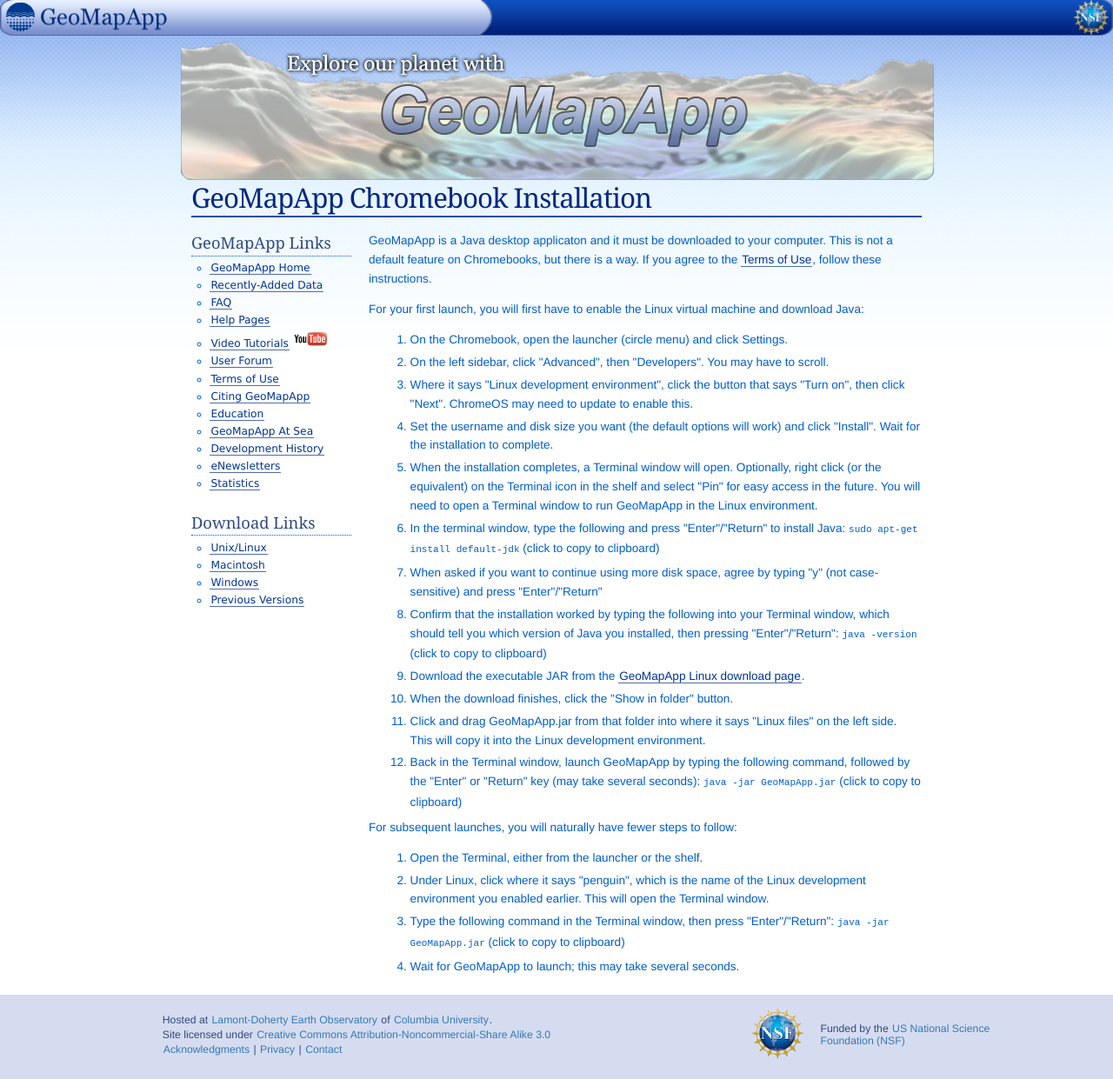
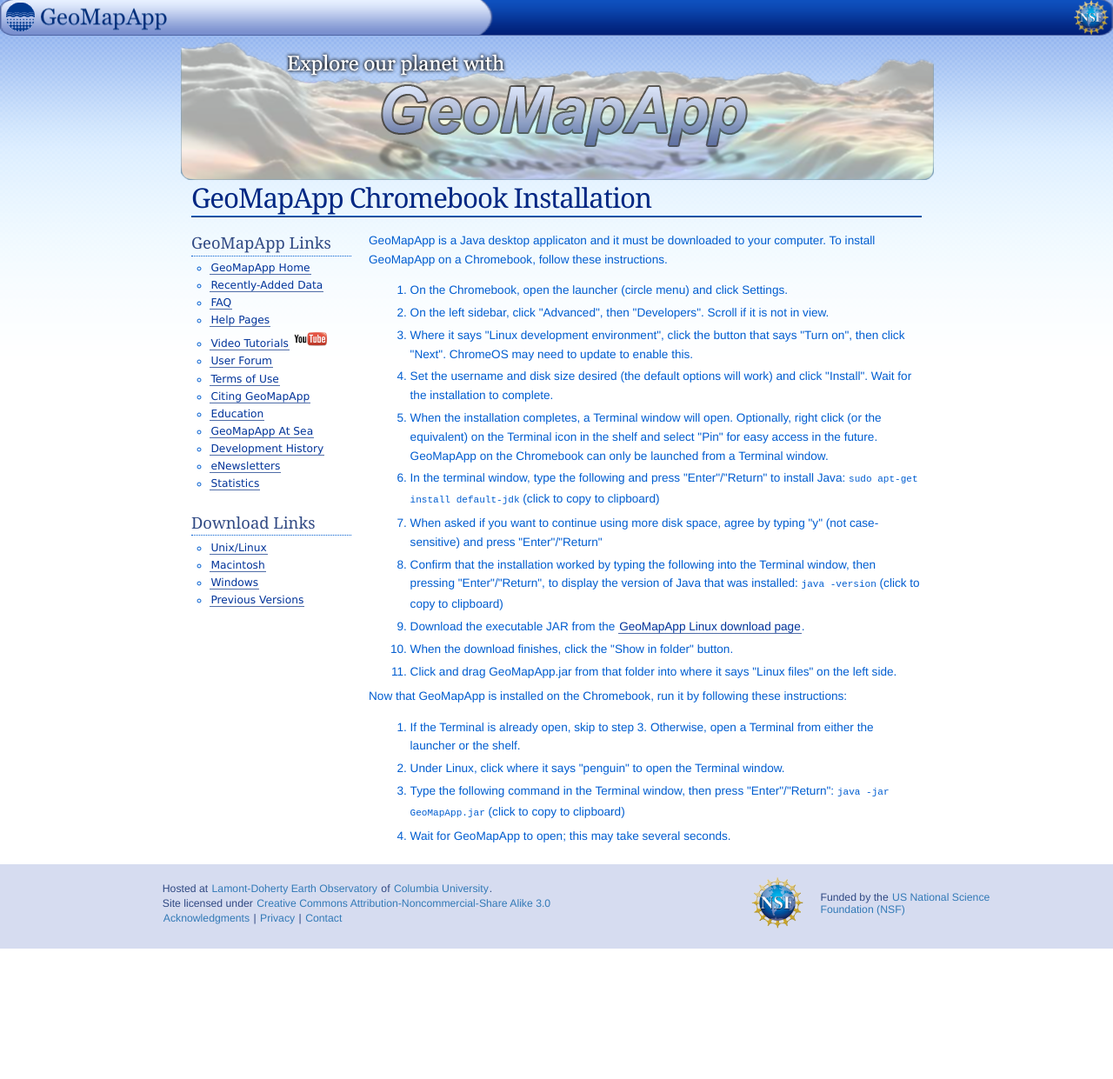
Before and after one commit to mgds/www.geomapapp.org, a Jekyll site: the page built from ChromebookInstall.html, in a window 1280 px wide. Shown: the whole page at 87% size. Built offline with Jekyll 4.4.1, drawn with Linux system fonts in a browser that asks for light colours; after the commit the page ends 1091 px from its top, so only the background shows below that.

Commit message:
Updated FAQ page and Chromebook installation instructions

```diff
--- a/ChromebookInstall.html
+++ b/ChromebookInstall.html
@@ -2,26 +2,24 @@
 layout: default
 title: GeoMapApp Chromebook Installation
 ---
-<p>GeoMapApp is a Java desktop applicaton and it must be downloaded to your computer. This is not a default feature on Chromebooks, but there is a way. If you agree to the <a href="terms_of_use_gma.html">Terms of Use</a>, follow these instructions.</p>
-<p>For your first launch, you will first have to enable the Linux virtual machine and download Java:</p>
+<p>GeoMapApp is a Java desktop applicaton and it must be downloaded to your computer. To install GeoMapApp on a Chromebook, follow these instructions.</p>
 <ol style="list-style-type: decimal">
   <li>On the Chromebook, open the launcher (circle menu) and click Settings.</li>
-  <li>On the left sidebar, click "Advanced", then "Developers". You may have to scroll.</li>
+  <li>On the left sidebar, click "Advanced", then "Developers". Scroll if it is not in view.</li>
   <li>Where it says "Linux development environment", click the button that says "Turn on", then click "Next". ChromeOS may need to update to enable this.</li>
-  <li>Set the username and disk size you want (the default options will work) and click "Install". Wait for the installation to complete.</li>
-  <li>When the installation completes, a Terminal window will open. Optionally, right click (or the equivalent) on the Terminal icon in the shelf and select "Pin" for easy access in the future. You will need to open a Terminal window to run GeoMapApp in the Linux environment.</li>
+  <li>Set the username and disk size desired (the default options will work) and click "Install". Wait for the installation to complete.</li>
+  <li>When the installation completes, a Terminal window will open. Optionally, right click (or the equivalent) on the Terminal icon in the shelf and select "Pin" for easy access in the future. GeoMapApp on the Chromebook can only be launched from a Terminal window.</li>
   <li>In the terminal window, type the following and press "Enter"/"Return" to install Java: <code class="gray_rounded_rect copyable">sudo apt-get install default-jdk</code> (click to copy to clipboard)</li>
   <li>When asked if you want to continue using more disk space, agree by typing "y" (not case-sensitive) and press "Enter"/"Return"</li>
-  <li>Confirm that the installation worked by typing the following into your Terminal window, which should tell you which version of Java you installed, then pressing "Enter"/"Return": <code class="gray_rounded_rect copyable">java -version</code> (click to copy to clipboard)</li>
+  <li>Confirm that the installation worked by typing the following into the Terminal window, then pressing "Enter"/"Return", to display the version of Java that was installed: <code class="gray_rounded_rect copyable">java -version</code> (click to copy to clipboard)</li>
   <li>Download the executable JAR from the <a href="/UnixInstall">GeoMapApp Linux download page</a>.</li>
   <li>When the download finishes, click the "Show in folder" button.</li>
-  <li>Click and drag GeoMapApp.jar from that folder into where it says "Linux files" on the left side. This will copy it into the Linux development environment.</li>
-  <li>Back in the Terminal window, launch GeoMapApp by typing the following command, followed by the "Enter" or "Return" key (may take several seconds): <code class="gray_rounded_rect copyable">java -jar GeoMapApp.jar</code> (click to copy to clipboard)</li>
+  <li>Click and drag GeoMapApp.jar from that folder into where it says "Linux files" on the left side.</li>
 </ol>
-<p>For subsequent launches, you will naturally have fewer steps to follow:</p>
+<p>Now that GeoMapApp is installed on the Chromebook, run it by following these instructions:</p>
 <ol style="list-style-type: decimal">
-  <li>Open the Terminal, either from the launcher or the shelf.</li>
-  <li>Under Linux, click where it says "penguin", which is the name of the Linux development environment you enabled earlier. This will open the Terminal window.</li>
+  <li>If the Terminal is already open, skip to step 3. Otherwise, open a Terminal from either the launcher or the shelf.</li>
+  <li>Under Linux, click where it says "penguin" to open the Terminal window.</li>
   <li>Type the following command in the Terminal window, then press "Enter"/"Return": <code class="gray_rounded_rect copyable">java -jar GeoMapApp.jar</code> (click to copy to clipboard)</li>
-  <li>Wait for GeoMapApp to launch; this may take several seconds.</li>
+  <li>Wait for GeoMapApp to open; this may take several seconds.</li>
 </ol>
--- a/FAQ.html
+++ b/FAQ.html
@@ -379,7 +379,7 @@
 			Yes! GeoMapApp allows the following data formats to be imported:
 			Grid files, tabular data and spreadsheets, shapefiles, images, WFS and WMS.</p>
 
-			<p id="importDataFormats"> <b> What formats of data files and images can be imported to GeoMapApp?</b> </p>
+			<p id="importDataFormats"> <b> Which formats of data files and images can be imported in GeoMapApp?</b> </p>
 			<ul>
 				<li>ASCII (text) files:</li>
 				<ul>
```
Also changed, not shown: other parts of FAQ.html (+2 -2 lines).
